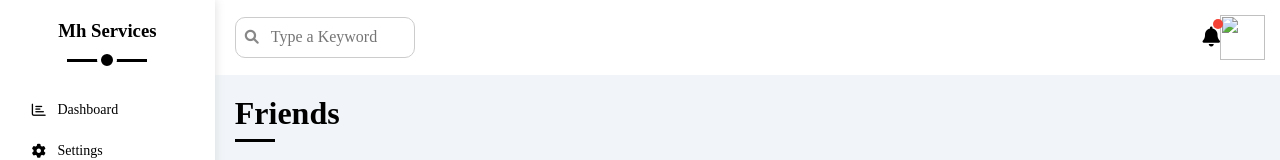
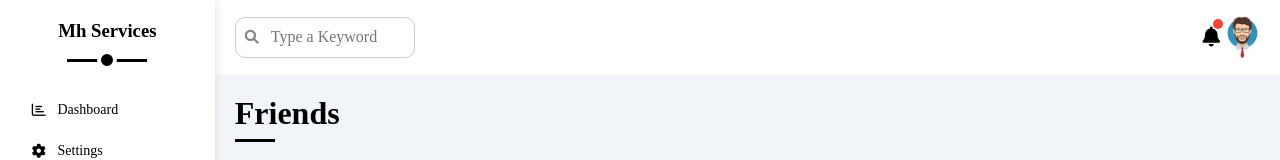
Before and after one commit to moustafavet2011/Dashboard, a plain HTML site: page friends.html in a window 1280 px wide. Shown: the top 160 px of the page. Drawn offline with Linux system fonts and the light colour scheme; the site is published under a folder, as on GitHub Pages, so addresses that start at the root find nothing.

Commit message:
Update friends.html

```diff
--- a/friends.html
+++ b/friends.html
@@ -78,7 +78,7 @@
                     <span class="notification p-relative">
                         <i class="fa-solid fa-bell fa-lg"></i>
                     </span>
-                    <img src="/Images/head_avatar.jpg"alt="">
+                    <img src="./Images/head_avatar.jpg"alt="">
                 </div>
             </div>
             <!-- End Head -->
```
